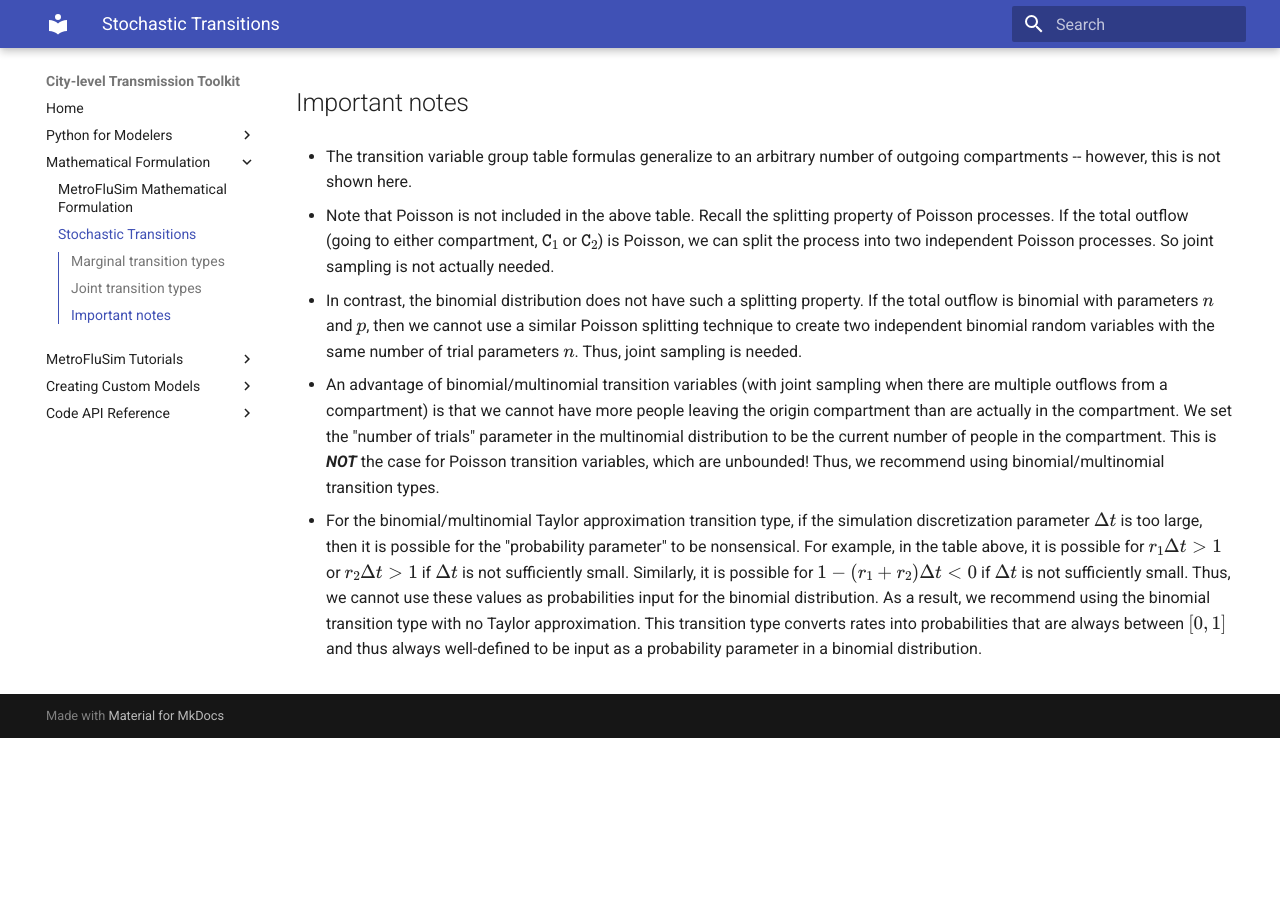
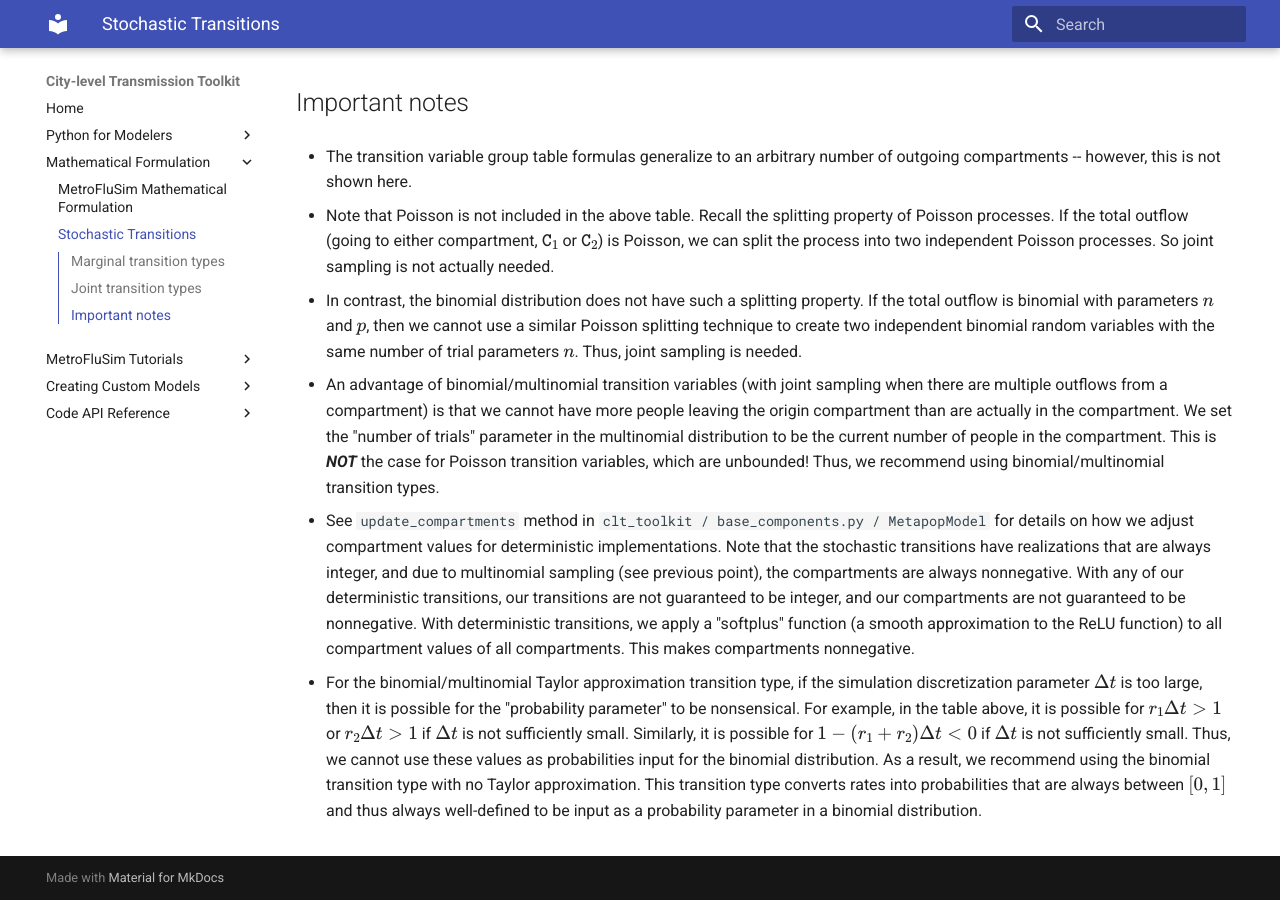
Before and after one commit to RemyFP/CLT_BaseModel_Docs, an MkDocs documentation site: the page built from docs/math_transitions.md, in a window 1280 px wide and 900 px high, scrolled down 1550 px. Built offline with MkDocs 1.6.1 and Material for MkDocs 9.7.7, drawn with Linux system fonts in a browser that asks for light colours; nearby versions of some CDN libraries; before the commit the page ends 2288 px from its top, so only the background shows below that.

```diff
--- a/docs/math_transitions.md
+++ b/docs/math_transitions.md
@@ -52,4 +52,6 @@
 
 - An advantage of binomial/multinomial transition variables (with joint sampling when there are multiple outflows from a compartment) is that we cannot have more people leaving the origin compartment than are actually in the compartment. We set the "number of trials" parameter in the multinomial distribution to be the current number of people in the compartment. This is ***NOT*** the case for Poisson transition variables, which are unbounded! Thus, we recommend using binomial/multinomial transition types.
 
+- See `update_compartments` method in `clt_toolkit / base_components.py / MetapopModel` for details on how we adjust compartment values for deterministic implementations. Note that the stochastic transitions have realizations that are always integer, and due to multinomial sampling (see previous point), the compartments are always nonnegative. With any of our deterministic transitions, our transitions are not guaranteed to be integer, and our compartments are not guaranteed to be nonnegative. With deterministic transitions, we apply a "softplus" function (a smooth approximation to the ReLU function) to all compartment values of all compartments. This makes compartments nonnegative.
+
 - For the binomial/multinomial Taylor approximation transition type, if the simulation discretization parameter $\Delta t$ is too large, then it is possible for the "probability parameter" to be nonsensical. For example, in the table above, it is possible for $r_1 \Delta t > 1$ or $r_2 \Delta t > 1$ if $\Delta t$ is not sufficiently small. Similarly, it is possible for $1 - (r_1 + r_2) \Delta t < 0$ if $\Delta t$ is not sufficiently small. Thus, we cannot use these values as probabilities input for the binomial distribution. As a result, we recommend using the binomial transition type with no Taylor approximation. This transition type converts rates into probabilities that are always between $[0,1]$ and thus always well-defined to be input as a probability parameter in a binomial distribution.
```
